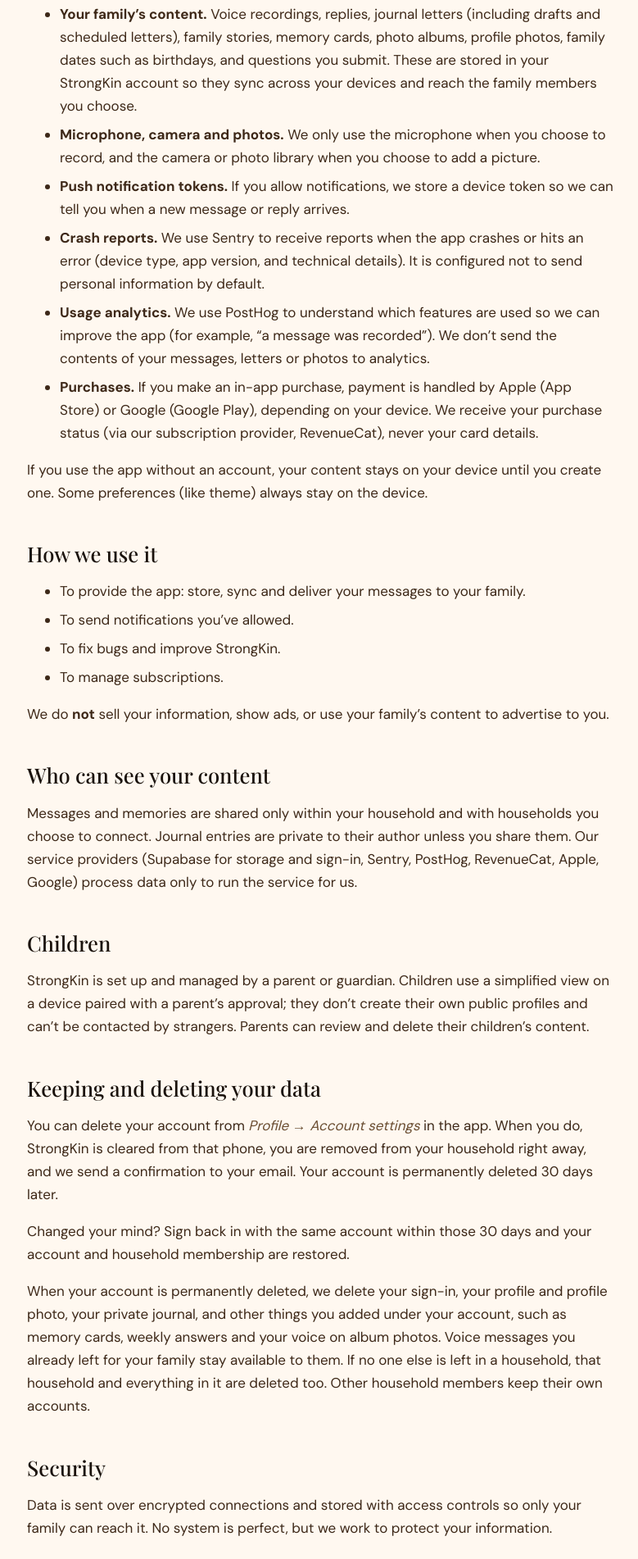
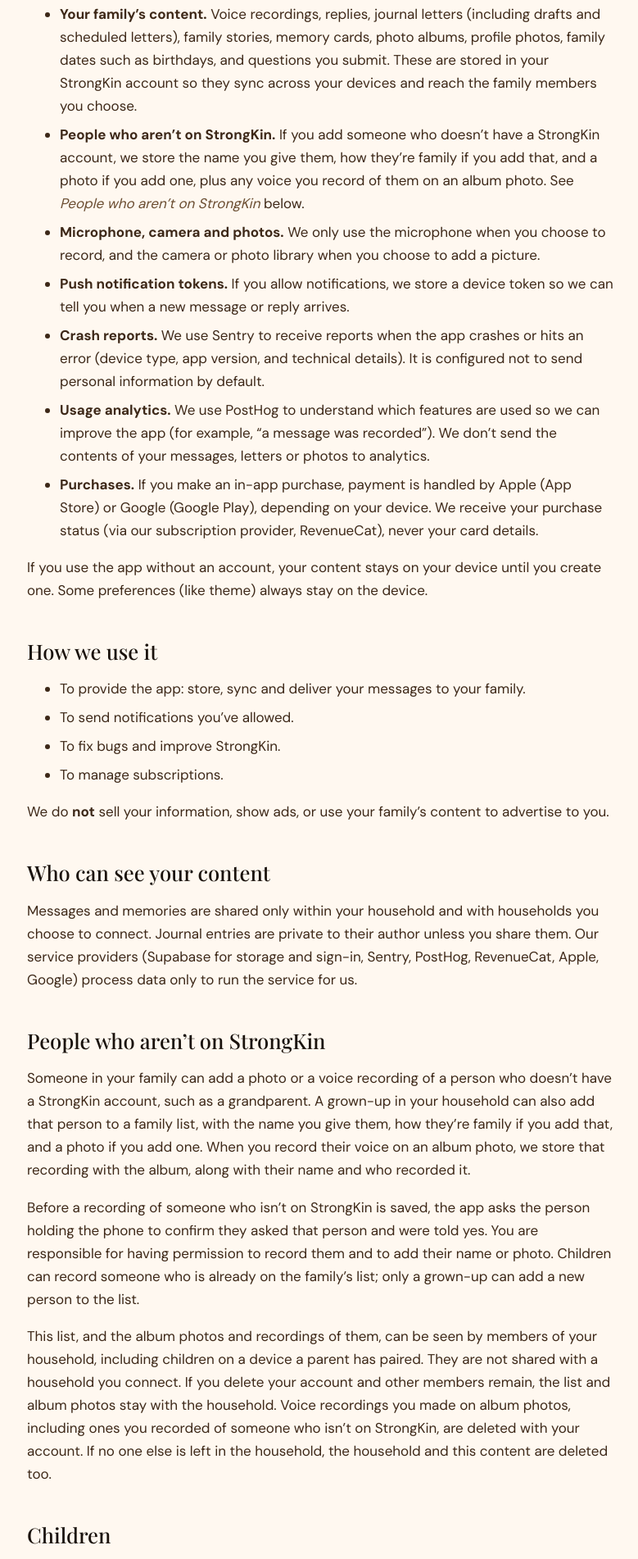
Before and after one commit to family-rgb/strongkin-site, a plain HTML site: page privacy.html in a window 1280 px wide. Shown: the part 571-2473 px from the top of the page at 82% size, without its empty margins (249-1028 px from the left). Drawn offline with Linux system fonts and the light colour scheme.

Commit message:
Privacy: add a section on recording people who aren’t on StrongKin (#14)
Draft only. Describes what the app actually stores, who can see it, and
what happens on account deletion. Not published until Adrian approves.

```diff
--- a/privacy.html
+++ b/privacy.html
@@ -8,12 +8,13 @@
 <header class="top"><div class="wrap"><a class="brand" href="index.html"><img src="assets/img/icon-180.png" alt="" width="34" height="34">StrongKin</a>
 <nav class="links" aria-label="Main"><a class="opt" href="index.html#features">Features</a><a class="opt" href="index.html#how">How it works</a><a href="index.html#faq">FAQ</a><a href="support.html">Support</a></nav></div></header><main id="main"><article class="doc">
 <h1>Privacy Policy</h1>
-<p>Last updated: November 12, 2026</p>
+<p>Last updated: November 26, 2026</p>
 <p>StrongKin (“we”, “us”) makes a family app for sharing voice messages, letters, photos and memories. This policy explains what we collect, why, and the choices you have.</p>
 <h2>What we collect</h2><ul>
 <li><strong>Website updates.</strong> If you leave your email on our website so we can tell you when StrongKin is ready, we store that email for that purpose.</li>
 <li><strong>Account information.</strong> When you sign up we store your email address (and name, if you add one) through our authentication provider, Supabase, so you can sign in and recover your account.</li>
 <li><strong>Your family’s content.</strong> Voice recordings, replies, journal letters (including drafts and scheduled letters), family stories, memory cards, photo albums, profile photos, family dates such as birthdays, and questions you submit. These are stored in your StrongKin account so they sync across your devices and reach the family members you choose.</li>
+<li><strong>People who aren’t on StrongKin.</strong> If you add someone who doesn’t have a StrongKin account, we store the name you give them, how they’re family if you add that, and a photo if you add one, plus any voice you record of them on an album photo. See <em>People who aren’t on StrongKin</em> below.</li>
 <li><strong>Microphone, camera and photos.</strong> We only use the microphone when you choose to record, and the camera or photo library when you choose to add a picture.</li>
 <li><strong>Push notification tokens.</strong> If you allow notifications, we store a device token so we can tell you when a new message or reply arrives.</li>
 <li><strong>Crash reports.</strong> We use Sentry to receive reports when the app crashes or hits an error (device type, app version, and technical details). It is configured not to send personal information by default.</li>
@@ -23,6 +24,10 @@
 <h2>How we use it</h2><ul><li>To provide the app: store, sync and deliver your messages to your family.</li><li>To send notifications you’ve allowed.</li><li>To fix bugs and improve StrongKin.</li><li>To manage subscriptions.</li></ul>
 <p>We do <strong>not</strong> sell your information, show ads, or use your family’s content to advertise to you.</p>
 <h2>Who can see your content</h2><p>Messages and memories are shared only within your household and with households you choose to connect. Journal entries are private to their author unless you share them. Our service providers (Supabase for storage and sign-in, Sentry, PostHog, RevenueCat, Apple, Google) process data only to run the service for us.</p>
+<h2>People who aren’t on StrongKin</h2>
+<p>Someone in your family can add a photo or a voice recording of a person who doesn’t have a StrongKin account, such as a grandparent. A grown-up in your household can also add that person to a family list, with the name you give them, how they’re family if you add that, and a photo if you add one. When you record their voice on an album photo, we store that recording with the album, along with their name and who recorded it.</p>
+<p>Before a recording of someone who isn’t on StrongKin is saved, the app asks the person holding the phone to confirm they asked that person and were told yes. You are responsible for having permission to record them and to add their name or photo. Children can record someone who is already on the family’s list; only a grown-up can add a new person to the list.</p>
+<p>This list, and the album photos and recordings of them, can be seen by members of your household, including children on a device a parent has paired. They are not shared with a household you connect. If you delete your account and other members remain, the list and album photos stay with the household. Voice recordings you made on album photos, including ones you recorded of someone who isn’t on StrongKin, are deleted with your account. If no one else is left in the household, the household and this content are deleted too.</p>
 <h2>Children</h2><p>StrongKin is set up and managed by a parent or guardian. Children use a simplified view on a device paired with a parent’s approval; they don’t create their own public profiles and can’t be contacted by strangers. Parents can review and delete their children’s content.</p>
 <h2>Keeping and deleting your data</h2><p>You can delete your account from <em>Profile → Account settings</em> in the app. When you do, StrongKin is cleared from that phone, you are removed from your household right away, and we send a confirmation to your email. Your account is permanently deleted 30 days later.</p><p>Changed your mind? Sign back in with the same account within those 30 days and your account and household membership are restored.</p><p>When your account is permanently deleted, we delete your sign-in, your profile and profile photo, your private journal, and other things you added under your account, such as memory cards, weekly answers and your voice on album photos. Voice messages you already left for your family stay available to them. If no one else is left in a household, that household and everything in it are deleted too. Other household members keep their own accounts.</p>
 <h2>Security</h2><p>Data is sent over encrypted connections and stored with access controls so only your family can reach it. No system is perfect, but we work to protect your information.</p>
```
